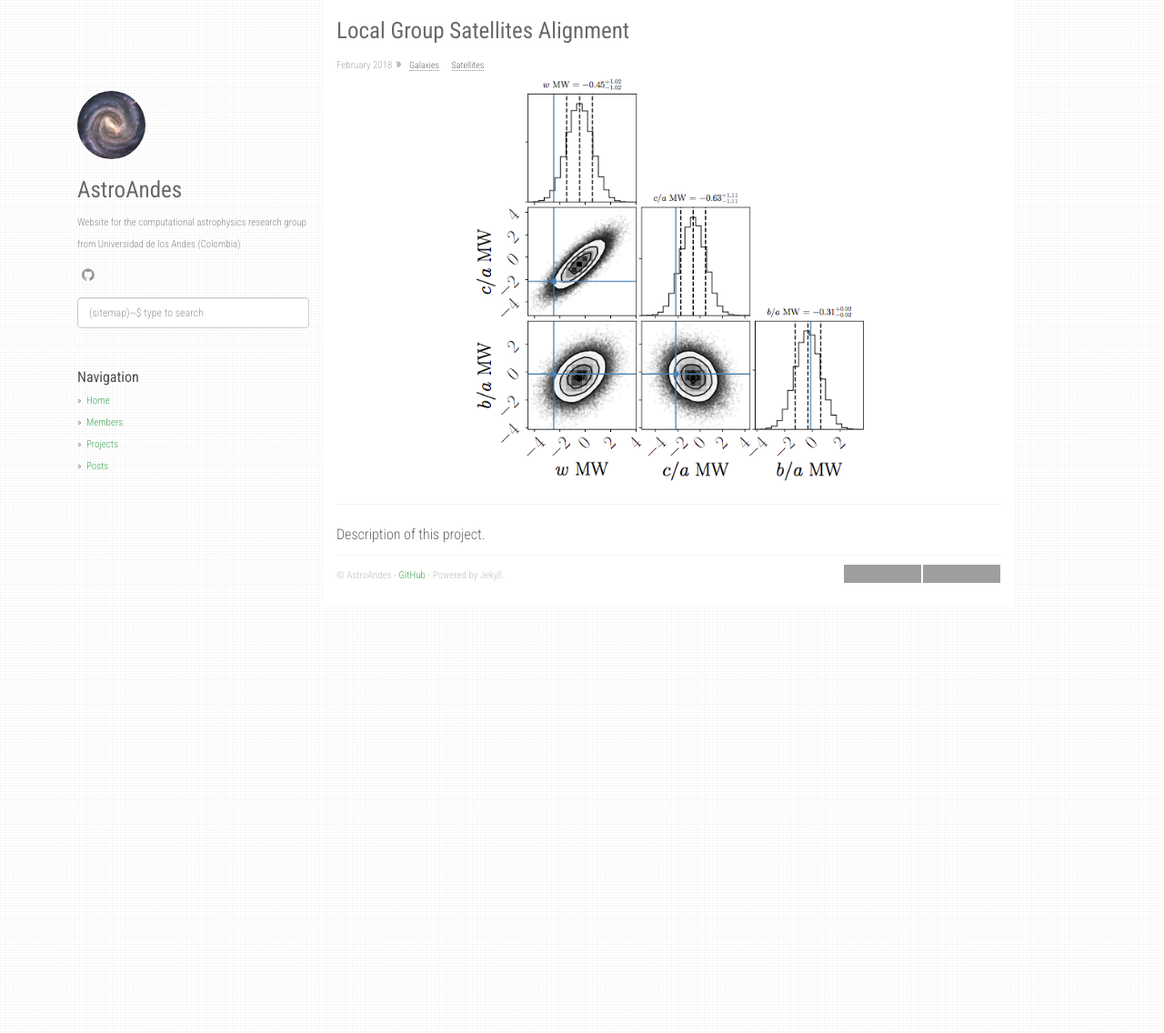
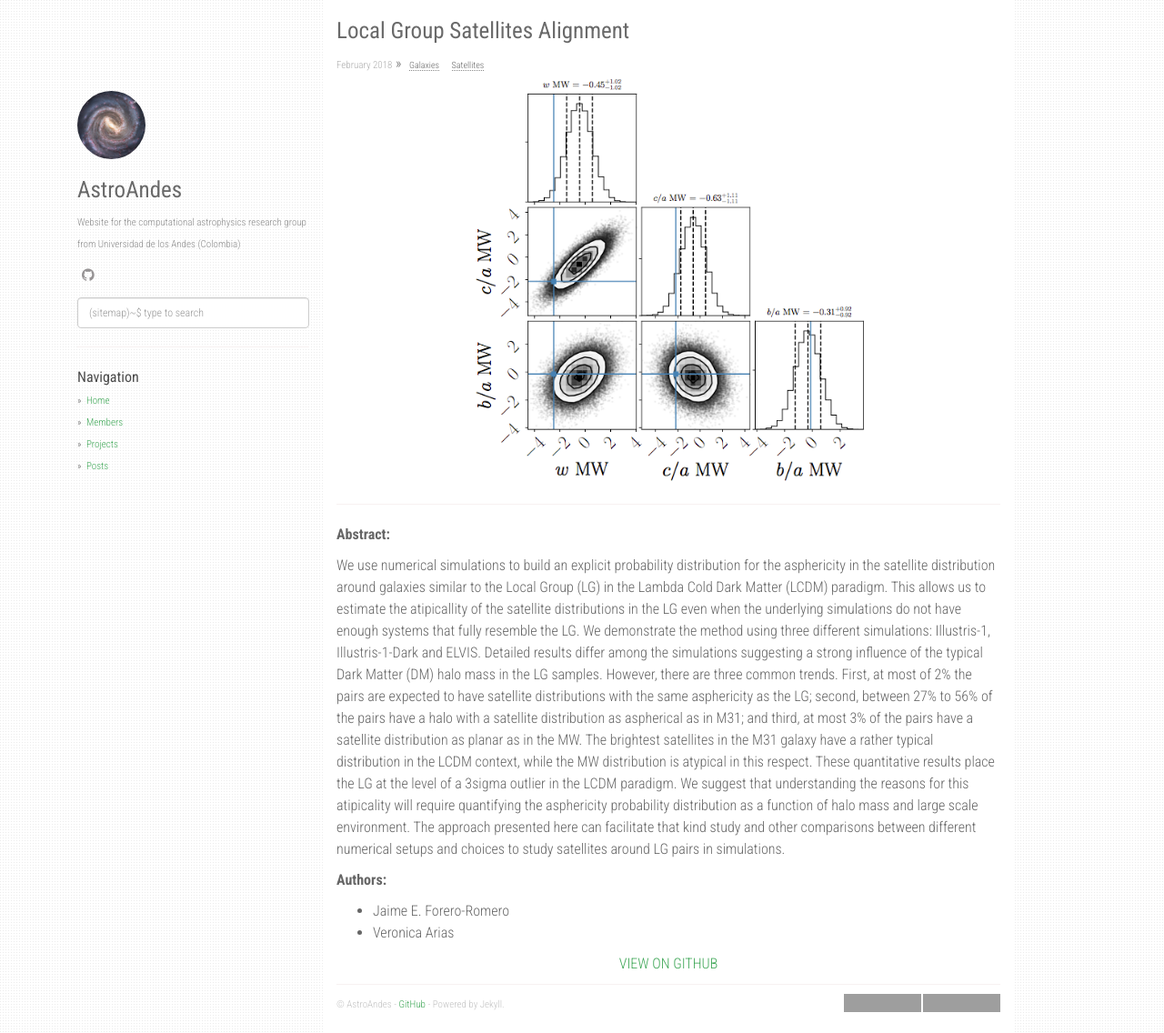
Before and after one commit to astroandes/astroandes.github.io, a Jekyll site: the page built from _project/lg_satellites.md, in a window 1280 px wide and 1136 px high. Shown: the whole window at 91% size. Built offline with Jekyll 4.4.1, drawn with Linux system fonts in a browser that asks for light colours; nearby versions of some CDN libraries; grey boxes are pictures that could not be loaded.

Commit message:
updates in projects

```diff
--- a/_project/lg_satellites.md
+++ b/_project/lg_satellites.md
@@ -3,4 +3,35 @@ layout: project_single
 title:  "Local Group Satellites Alignment"
 slug: "lg_satellites"
 ---
-Description of this project.
+**Abstract:**
+
+We use numerical simulations to build an explicit probability distribution for
+the asphericity in the satellite distribution around galaxies similar to the
+Local Group (LG) in the Lambda Cold Dark Matter (LCDM) paradigm. This allows us
+to estimate the atipicallity of the satellite distributions in the LG even when
+the underlying simulations do not have enough systems that fully resemble the LG.
+We demonstrate the method using three different simulations: Illustris-1,
+Illustris-1-Dark and ELVIS. Detailed results differ among the simulations
+suggesting a strong influence of the typical Dark Matter (DM) halo mass in the
+LG samples. However, there are three common trends. First, at most of 2% the
+pairs are expected to have satellite distributions with the same asphericity as
+the LG; second, between 27% to 56% of the pairs have a halo with a satellite
+distribution as aspherical as in M31; and third, at most 3% of the pairs have a
+satellite distribution as planar as in the MW. The brightest satellites in the
+M31 galaxy have a rather typical distribution in the LCDM context, while the MW
+distribution is atypical in this respect. These quantitative results place the
+LG at the level of a 3sigma outlier in the LCDM paradigm. We suggest that
+understanding the reasons for this atipicality will require quantifying the
+asphericity probability distribution as a function of halo mass and large scale
+environment. The approach presented here can facilitate that kind study and other
+comparisons between different numerical setups and choices to study satellites
+around LG pairs in simulations.
+
+**Authors:**
+
+* Jaime E. Forero-Romero
+* Veronica Arias
+
+<center>
+  <a href="https://github.com/astroandes/SatelliteShapeLG">VIEW ON GITHUB</a>
+</center>
```
Also changed, not shown: _project/cw_antiskeleton.md (+4 -0 lines), _project/lya_tololo.md (+2 -2 lines).
